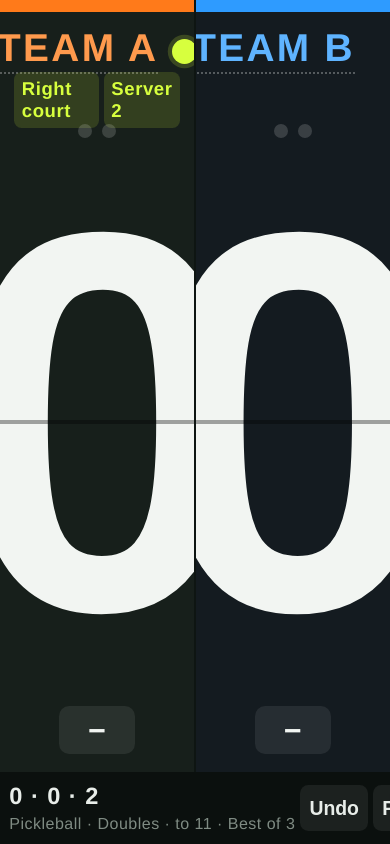
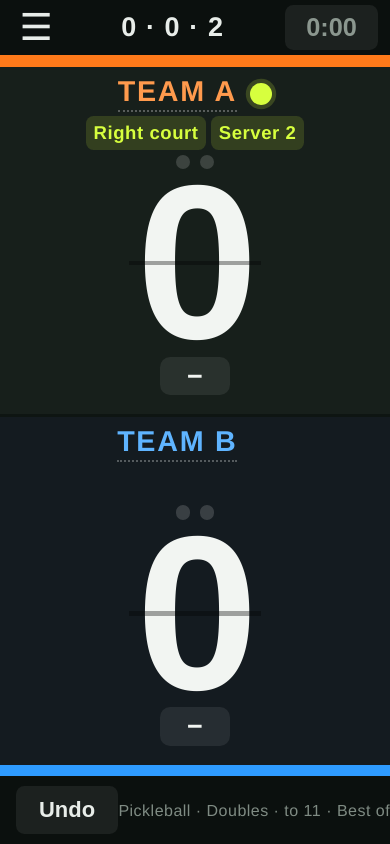
Before and after one commit to al2devph/scoreboard, a plain HTML site: page index.html in a window 390 px wide. Drawn offline with Linux system fonts and the light colour scheme.

Commit message:
Add files via upload

```diff
--- a/index.html
+++ b/index.html
@@ -22,10 +22,10 @@
           display:-webkit-flex; display:flex;
           -webkit-flex-direction:column; flex-direction:column; }
 
-  .board { -webkit-flex:1; flex:1;
+  .board { -webkit-flex:1; flex:1; min-height:0;
            display:-webkit-flex; display:flex; -webkit-flex-direction:row; flex-direction:row; }
 
-  .lane { position:relative; -webkit-flex:1; flex:1;
+  .lane { position:relative; -webkit-flex:1; flex:1; min-height:0;
           display:-webkit-flex; display:flex; -webkit-flex-direction:column; flex-direction:column;
           overflow:hidden; }
   .lane-a { background:#171f1b; }
@@ -69,10 +69,13 @@
   .lane-a .pip.filled { background:#ff7a1a; }
   .lane-b .pip.filled { background:#2e9bff; }
 
-  .hit { -webkit-flex:1; flex:1; position:relative;
+  .hit { -webkit-flex:1; flex:1; min-height:0; position:relative;
          display:-webkit-flex; display:flex; -webkit-align-items:center; align-items:center;
          -webkit-justify-content:center; justify-content:center; cursor:pointer; }
-  .score { font-size:46vh; font-weight:800; line-height:0.9; letter-spacing:-0.02em; position:relative; }
+  .score { font-weight:800; line-height:0.9; letter-spacing:-0.02em; position:relative; }
+  .score.d1 { font-size:64vh; }
+  .score.d2 { font-size:46vh; }
+  .score.d3 { font-size:32vh; }
   .score:after { content:""; position:absolute; left:-6%; right:-6%; top:50%; height:0.5vh;
                  margin-top:-0.25vh; background:rgba(0,0,0,0.35); }
   .lane.win .score { color:#d7ff3e; }
@@ -86,15 +89,22 @@
 
   .divider { width:0.4vw; background:#0e1512; }
 
+  .topbar { height:7vh; background:#0b100e;
+            display:-webkit-flex; display:flex; -webkit-align-items:center; align-items:center;
+            -webkit-justify-content:space-between; justify-content:space-between; padding:0 3vw; }
+  .ham { background:none; border:none; color:#e8ede9; font-size:4vh; line-height:1; padding:0.5vh 2vw; }
+  .ham:active { color:#d7ff3e; }
+  .timer { background:rgba(255,255,255,0.07); color:#8b978f; border:none;
+           font-size:3vh; font-weight:700; padding:0.9vh 3vw; border-radius:1vh; min-width:18vw; text-align:center; }
+  .timer.run { color:#d7ff3e; background:rgba(215,255,62,0.14); }
+
   .bar { height:8.5vh; background:#0b100e;
          display:-webkit-flex; display:flex; -webkit-align-items:center; align-items:center;
-         -webkit-justify-content:space-between; justify-content:space-between; padding:0 2.4vw; }
-  .status { display:-webkit-flex; display:flex; -webkit-flex-direction:column; flex-direction:column; }
-  .call { font-size:2.8vh; font-weight:700; color:#e8ede9; letter-spacing:0.04em; white-space:nowrap; }
-  .format { font-size:1.9vh; color:#7f8b83; letter-spacing:0.03em; white-space:nowrap; margin-top:0.4vh; }
-  .btns { display:-webkit-flex; display:flex; }
+         -webkit-justify-content:space-between; justify-content:space-between; padding:0 3vw; }
+  .call { font-size:2.9vh; font-weight:700; color:#e8ede9; letter-spacing:0.04em; white-space:nowrap; }
+  .format { font-size:1.9vh; color:#7f8b83; letter-spacing:0.03em; white-space:nowrap; text-align:right; }
   .btn { background:rgba(255,255,255,0.07); color:#e8ede9; border:none;
-         font-size:2.3vh; font-weight:600; padding:1.4vh 2.4vw; margin-left:1.2vw;
+         font-size:2.4vh; font-weight:600; padding:1.4vh 4vw;
          border-radius:1vh; white-space:nowrap; }
   .btn:active { background:rgba(255,255,255,0.2); }
 
@@ -117,7 +127,9 @@
 
   .overlay { position:absolute; top:0; left:0; right:0; bottom:0;
              background:rgba(8,12,10,0.97); display:none;
-             -webkit-align-items:center; align-items:center; -webkit-justify-content:center; justify-content:center; }
+             -webkit-align-items:flex-start; align-items:flex-start;
+             -webkit-justify-content:center; justify-content:center;
+             overflow-y:auto; -webkit-overflow-scrolling:touch; padding:4vh 0; }
   .overlay.show { display:-webkit-flex; display:flex; }
   .panel { width:86vw; max-width:820px;
            display:-webkit-flex; display:flex; -webkit-flex-direction:column; flex-direction:column; }
@@ -130,10 +142,44 @@
   .close { margin-top:1.4vh; background:rgba(255,255,255,0.12); color:#f2f5f2; border:none;
            font-size:2.8vh; font-weight:700; padding:1.8vh; border-radius:1.4vh; }
   .danger { background:rgba(255,90,70,0.16); color:#ff8a76; }
+
+  /* ---- phone / portrait: stack the two teams vertically ---- */
+  @media (orientation: portrait) {
+    .board { -webkit-flex-direction:column; flex-direction:column; }
+    .divider { width:100%; height:0.4vh; }
+    .lane-b .accent { -webkit-order:2; order:2; }  /* keep colour bars on outer edges */
+
+    .score.d1 { font-size:26vh; }
+    .score.d2 { font-size:20vh; }
+    .score.d3 { font-size:15vh; }
+
+    .name { font-size:3.4vh; max-width:82vw; }
+    .ball { width:2.6vh; height:2.6vh; }
+    .head { padding-top:1.2vh; }
+    .chips { margin-top:0.9vh; height:3.2vh; }
+    .minus { width:18vw; height:4.6vh; font-size:3.2vh; }
+
+    .topbar { height:6.5vh; }
+    .ham { font-size:4.4vh; }
+    .timer { font-size:3vh; min-width:24vw; }
+    .call { font-size:3.2vh; }
+
+    .bar { height:8vh; padding:0 4vw; }
+    .btn { font-size:2.6vh; padding:1.3vh 6vw; }
+    .format { font-size:1.9vh; }
+
+    .toast { width:64vw; margin-left:-32vw; font-size:3.2vh; }
+    .banner .big { font-size:5.5vh; } .banner .sub { font-size:2.6vh; }
+  }
 </style>
 </head>
 <body>
 <div class="wrap">
+  <div class="topbar">
+    <button class="ham" id="ham">&#9776;</button>
+    <div class="call" id="call">0 &middot; 0 &middot; 2</div>
+    <button class="timer" id="timer">0:00</button>
+  </div>
   <div class="board">
     <div class="lane lane-a" id="lane0">
       <div class="accent"></div>
@@ -161,17 +207,8 @@
   </div>
 
   <div class="bar">
-    <div class="status">
-      <div class="call" id="call">0 &middot; 0 &middot; 2</div>
-      <div class="format" id="format">Pickleball &middot; Doubles &middot; to 11 &middot; Best of 3</div>
-    </div>
-    <div class="btns">
-      <button class="btn" id="undo">Undo</button>
-      <button class="btn" id="serveBtn">Pass serve</button>
-      <button class="btn" id="swap">Swap ends</button>
-      <button class="btn" id="newgame">New game</button>
-      <button class="btn" id="menuBtn">Menu</button>
-    </div>
+    <button class="btn" id="undo">Undo</button>
+    <div class="format" id="format">Pickleball &middot; Doubles &middot; to 11 &middot; Best of 3</div>
   </div>
 </div>
 
@@ -185,6 +222,21 @@
 
 <div class="overlay" id="overlay">
   <div class="panel">
+    <div class="grp">
+      <div class="label">Actions</div>
+      <div class="opts">
+        <button class="opt" id="serveBtn">Pass serve</button>
+        <button class="opt" id="swap">Swap ends</button>
+        <button class="opt" id="newgame">New game</button>
+      </div>
+    </div>
+    <div class="grp">
+      <div class="label">Game timer</div>
+      <div class="opts">
+        <button class="opt" id="timerBtn">Start</button>
+        <button class="opt" id="timerResetBtn">Reset timer</button>
+      </div>
+    </div>
     <div class="grp">
       <div class="label">Team names</div>
       <div class="opts">
@@ -251,6 +303,27 @@
   };
   var history = [];
 
+  // ---- game timer (count-up stopwatch, in-memory) ----
+  var timer = { running: false, elapsed: 0, startTs: 0 };
+  function timerNow() { return timer.elapsed + (timer.running ? (Date.now() - timer.startTs) / 1000 : 0); }
+  function fmtTime(s) {
+    s = Math.floor(s);
+    var h = Math.floor(s / 3600), m = Math.floor((s % 3600) / 60), ss = s % 60;
+    var mm = (h > 0 && m < 10 ? "0" : "") + m;
+    return (h > 0 ? h + ":" : "") + mm + ":" + (ss < 10 ? "0" : "") + ss;
+  }
+  function timerStart() { if (!timer.running) { timer.running = true; timer.startTs = Date.now(); renderTimer(); } }
+  function timerPause() { if (timer.running) { timer.elapsed = timerNow(); timer.running = false; renderTimer(); } }
+  function timerToggle() { if (timer.running) timerPause(); else timerStart(); }
+  function timerReset() { timer.running = false; timer.elapsed = 0; renderTimer(); }
+  function renderTimer() {
+    var el = $("timer"); if (!el) return;
+    el.innerHTML = fmtTime(timerNow());
+    el.className = "timer" + (timer.running ? " run" : "");
+    var b = $("timerBtn"); if (b) b.innerHTML = timer.running ? "Pause" : "Start";
+  }
+  function closeOverlay() { $("overlay").className = "overlay"; }
+
   function other(i) { return i === 0 ? 1 : 0; }
   function needed() { return Math.floor(state.bestOf / 2) + 1; }
   function isDoublesSideout() { return state.scoring === "sideout" && state.play === "doubles"; }
@@ -281,6 +354,7 @@
   // A tap means: this side WON the rally.
   function rallyWon(winner) {
     if (state.gameEnded || state.matchEnded) return;
+    if (!timer.running && timer.elapsed === 0) timerStart();
     pushHistory();
 
     if (state.scoring === "rally") {
@@ -340,6 +414,7 @@
     state.gameEnded = false; state.matchEnded = false;
     state.serveTeam = state.lastGameWinner >= 0 ? state.lastGameWinner : 0;
     state.serverNum = startServerNum();
+    timerReset();
     render(); save();
   }
   function swapEnds() {
@@ -354,6 +429,7 @@
     state.scores = [0, 0]; state.games = [0, 0];
     state.serveTeam = 0; state.serverNum = startServerNum();
     state.gameEnded = false; state.matchEnded = false; state.lastGameWinner = -1;
+    timerReset();
     render(); save();
   }
   function undo() { if (history.length) { state = JSON.parse(history.pop()); render(); save(); } }
@@ -400,7 +476,7 @@
       var sc = String(state.scores[i]);
       var el = $("score" + i);
       el.innerHTML = sc;
-      el.style.fontSize = (sc.length <= 1 ? 64 : (sc.length === 2 ? 46 : 32)) + "vh";
+      el.className = "score d" + (sc.length <= 1 ? 1 : (sc.length === 2 ? 2 : 3));
       $("ball" + i).className = "ball" + (state.serveTeam === i ? " on" : "");
       renderPips(i);
       var serving = (state.serveTeam === i);
@@ -484,14 +560,18 @@
   tap($("srv0"), toggleServerNum);
   tap($("srv1"), toggleServerNum);
   tap($("undo"), undo);
-  tap($("serveBtn"), passServe);
-  tap($("swap"), swapEnds);
-  tap($("newgame"), newGame);
-  tap($("menuBtn"), function () { renderMenu(); $("overlay").className = "overlay show"; });
-  tap($("closeMenu"), function () { $("overlay").className = "overlay"; });
+  tap($("serveBtn"), function () { passServe(); closeOverlay(); });
+  tap($("swap"), function () { swapEnds(); closeOverlay(); });
+  tap($("newgame"), function () { newGame(); closeOverlay(); });
+  tap($("ham"), function () { renderMenu(); $("overlay").className = "overlay show"; });
+  tap($("closeMenu"), closeOverlay);
   tap($("bannerGo"), function () { newGame(); });
   tap($("rn0"), function () { rename(0); renderMenu(); });
   tap($("rn1"), function () { rename(1); renderMenu(); });
+
+  tap($("timer"), timerToggle);
+  tap($("timerBtn"), function () { timerToggle(); renderMenu(); });
+  tap($("timerResetBtn"), function () { timerReset(); renderMenu(); });
 
   tap($("sp_pickle"), function () { setSport("pickleball"); });
   tap($("sp_badminton"), function () { setSport("badminton"); });
@@ -510,6 +590,8 @@
 
   load();
   render();
+  renderTimer();
+  setInterval(renderTimer, 250);
 })();
 </script>
 </body>
```
Also changed, not shown: 1 other file.
